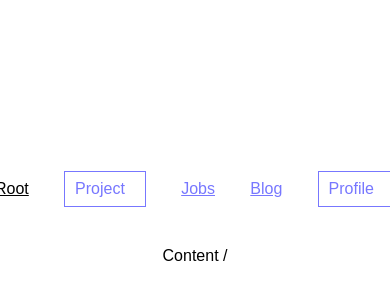
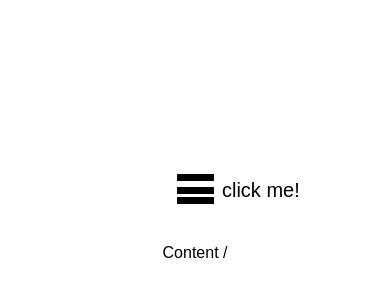
Before and after one commit to MELScience/dropdawn, a React (Create React App) app: page / in a window 390 px wide. Shown: the part 120-420 px from the top of the page. Built offline with nearby package versions, Linux system fonts and the light colour scheme.

Commit message:
fixed safari, removed dirty checking, created example of nested dropdowns

```diff
--- a/src/dropdawn.js
+++ b/src/dropdawn.js
@@ -23,19 +23,25 @@ function Dropdawn(options) {
     this.dropdownNode = null;
     this.dropdownContainer = null;
 
-    this._onFocus = (function(event) {
+    var that = this;
+
+    this._onFocus = function(event) {
         if (options.showOnFocus) {
             options.onShouldOpen();
-            this.maybeOpened = true;
+            that.maybeOpened = true;
         }
-    }).bind(this);
+    };
 
-    this._onClick = (function(event) {
+    this._onClick = function(event) {
         options.onShouldOpen();
-        this.maybeOpened = true;
-    }).bind(this);
+        that.maybeOpened = true;
+    };
 
-    this._checkNodeToBlur = (function(relatedTarget) {
+    this._onClickOutside = function(event) {
+        that._checkNodeToBlur(event.target);
+    };
+
+    this._checkNodeToBlur = function(relatedTarget) {
         // If node is TextNode — IE will fail to check that node contains
         // in container with '.contains' method, so we need to find Element parent :)
         if (relatedTarget && relatedTarget.nodeType === 3) {
@@ -43,40 +49,24 @@ function Dropdawn(options) {
         }
 
         if (relatedTarget) {
-            if (this.dropdownNode && this.dropdownNode.contains(relatedTarget)) {
+            if (that.dropdownNode && that.dropdownNode.contains(relatedTarget)) {
                 return;
             }
 
-            if (this.dropdownContainer && this.dropdownContainer.contains(relatedTarget)) {
+            if (that.dropdownContainer && that.dropdownContainer.contains(relatedTarget)) {
                 return;
             }
         }
 
         options.onShouldClose();
-        this.maybeOpened = false;
-    }).bind(this);
+        that.maybeOpened = false;
+    };
 
-    this._onBlur = (function(event) {
-        this._checkNodeToBlur('relatedTarget' in event ?
-            event.relatedTarget : document.activeElement
+    this._onBlur = function(event) {
+        that._checkNodeToBlur('relatedTarget' in event ?
+            event.relatedTarget : (document.querySelector(':focus') || document.activeElement)
         );
-    }).bind(this);
-
-    this._dirtyCheck = (function() {
-        var element = document.activeElement;
-
-        if (
-            options.showOnFocus &&
-            document.hasFocus() &&
-            element && this.dropdownNode
-            && this.dropdownNode.contains(element)
-        ) {
-            options.onShouldOpen();
-            this.maybeOpened = true;
-        } else if (this.maybeOpened) {
-            this._checkNodeToBlur(element);
-        }
-    }).bind(this);
+    };
 
     if (options.dropdownOpener) {
         this.listenDropdownOpener(options.dropdownOpener);
@@ -86,15 +76,7 @@ function Dropdawn(options) {
         this.listenDropdownContainer(options.dropdownContainer);
     }
 
-    if (!options.disableDirtyCheck) {
-        this._dirtyCheck();
-
-
-        // setInterval instead of recursive setTimeout,
-        // cos setTimeout may be lost if tab is in sleep mode
-        // (example — change tab on mobile safari and wait for few seconds — all timers will be lost :)
-        this._interval = setInterval(this._dirtyCheck, options.dirtyCheckInterval || 500);
-    }
+    this.listenClickOutside();
 };
 
 Dropdawn.prototype.clearDropdownOpenerEvents = function() {
@@ -105,15 +87,6 @@ Dropdawn.prototype.clearDropdownOpenerEvents = function() {
     this.dropdownNode.removeEventListener('click', this._onClick, true);
     this.dropdownNode.removeEventListener('focus', this._onFocus, true);
     this.dropdownNode.removeEventListener('blur', this._onBlur, true);
-};
-
-Dropdawn.prototype.clearDropdownContainerEvents = function() {
-    if (!this.dropdownContainer) {
-        return;
-    }
-
-    this.dropdownContainer.removeEventListener('focus', this._onFocus, true);
-    this.dropdownContainer.removeEventListener('blur', this._onBlur, true);
 };
 
 Dropdawn.prototype.listenDropdownOpener = function(node) {
@@ -134,6 +107,14 @@ Dropdawn.prototype.listenDropdownOpener = function(node) {
     }
 };
 
+Dropdawn.prototype.clearDropdownContainerEvents = function() {
+    if (!this.dropdownContainer) {
+        return;
+    }
+
+    this.dropdownContainer.removeEventListener('blur', this._onBlur, true);
+};
+
 Dropdawn.prototype.listenDropdownContainer = function(node) {
     if (this.dropdownContainer === node) {
         return;
@@ -150,10 +131,30 @@ Dropdawn.prototype.listenDropdownContainer = function(node) {
     }
 };
 
+// Safari in most cases does not fire focus and blur events for buttons and links,
+// and unless you enable (as I remember, I may mistaken) in settings — no keyboard navigation for links and buttons
+// only for inputs and textarea's by default.
+//
+// Touch events used for mobile browsers, in mobile Safari clicks are not propagating unless one of following conditions:
+// 1. Element you clicked have style `cursor: pointer;`
+// 2. Element has onClick listener
+// Some android devices works better with mouseup :)
+Dropdawn.prototype.listenClickOutside = function() {
+    document.documentElement.addEventListener('click', this._onClickOutside, false);
+    document.documentElement.addEventListener('touchend', this._onClickOutside, false);
+    document.documentElement.addEventListener('mouseup', this._onClickOutside, false);
+};
+
+Dropdawn.prototype.clearClickOutside = function() {
+    document.documentElement.removeEventListener('click', this._onClickOutside, false);
+    document.documentElement.removeEventListener('touchend', this._onClickOutside, false);
+    document.documentElement.removeEventListener('mouseup', this._onClickOutside, false);
+};
+
 Dropdawn.prototype.destroy = function() {
-    clearInterval(this._interval);
     this.clearDropdownContainerEvents();
     this.clearDropdownOpenerEvents();
+    this.clearClickOutside();
 
     this.maybeOpened = false;
     this.dropdownNode = null;
@@ -161,7 +162,6 @@ Dropdawn.prototype.destroy = function() {
     this._onFocus = null;
     this._onClick = null;
     this._onBlur = null;
-    this._dirtyCheck = null;
 };
 
 module.exports = Dropdawn;
--- a/src/example/App.css
+++ b/src/example/App.css
@@ -7,7 +7,7 @@
 }
 
 .App__Menu {
-    width: 400px;
+    width: 500px;
 }
 
 .App__Content {
@@ -20,9 +20,14 @@
     align-items: center;
 }
 
+.Menu__Hamburger {
+    display: none;
+}
+
 .Menu__Item {
     color: #7777ff;
     font-size: 16px;
+    margin: 5px 0px;
 }
 
 .Menu__Item:hover {
@@ -35,6 +40,7 @@
 
 .Dropdown {
     border: 1px solid #7777ff;
+    margin: 5px 0px;
 }
 
 .Dropdown__Button {
@@ -44,6 +50,10 @@
     border: 0;
     color: #7777ff;
     font-size: 16px;
+}
+
+.Dropdown__Button:focus {
+    outline: 1 solid blue;
 }
 
 .Dropdown__ListContainer {
@@ -79,3 +89,54 @@
 .Dropdown__Item_active {
     color: black!important;
 }
+
+
+
+@media (max-width: 600px) {
+    .App__Menu {
+        width: 250px;
+    }
+
+    .Menu {
+        display: none;
+        flex-direction: column;
+    }
+
+    .Menu_opened {
+        display: flex;
+    }
+
+    .Menu__Hamburger {
+        display: block;
+        border: 0;
+        border-top: 7px solid black;
+        box-sizing: content-box;
+        height: 14px;
+        background: white;
+        border-bottom: 7px solid black;
+        width: 25px;
+        margin: 0 auto;
+        position: relative;
+    }
+
+    .Menu__Hamburger:after {
+        position: absolute;
+        top: 6px;
+        height: 7px;
+        background: black;
+        left: 0px;
+        right: 0px;
+        content: '';
+        display: block;
+    }
+
+    .Menu__Hamburger:before {
+        display: block;
+        content: 'click me!';
+        width: 80px;
+        font-size: 20px;
+        left: 120%;
+        top: -2px;
+        position: absolute;
+    }
+}
--- a/src/example/App.js
+++ b/src/example/App.js
@@ -64,7 +64,7 @@ class Dropdown extends Component {
 
     render() {
         return <div className="Dropdown">
-            <button className="Dropdown__Button" ref={(node) => this.dropdown.listenDropdownOpener(node)}>
+            <button type="button" className="Dropdown__Button" ref={(node) => this.dropdown.listenDropdownOpener(node)}>
                 {this.props.title}
             </button>
             <div className="Dropdown__ListContainer">
@@ -84,8 +84,73 @@ class Dropdown extends Component {
 }
 
 class Menu extends Component {
+    constructor(...args) {
+        super(...args);
+
+        this.state = {
+            isOpened: false,
+        };
+
+        this.dropdown = new Dropdawn({
+            onShouldOpen: () => this.openDropdown(),
+            onShouldClose: () => this.closeDropdown(),
+            showOnFocus: !!this.props.showOnFocus, // false is default value
+            dropdownOpener: null, // default value, but you can set it up later with .listenDropdownOpener method
+            dropdownContainer: null // default value, but you can set it up later with .listenDropdownContainer method
+        });
+    }
+
+    openDropdown() {
+        if (this.state.isOpened) {
+            return;
+        }
+
+        this.setState({ isOpened: true });
+    }
+
+    closeDropdown() {
+        if (!this.state.isOpened) {
+            return;
+        }
+
+        this.setState({ isOpened: false });
+    }
+
+    componentWillUnmount() {
+        this.dropdown.destroy();
+    }
+
+    // Could be "better", for example through react context,
+    // or you can have state right in your main component or even in some store
+    // but I prefer to handle UI state in component's state
+    onClick(event) {
+        let { target } = event;
+
+        while (target && target !== this.container) {
+            const nodeName = (target.nodeName || '').toLowerCase();
+
+            if (nodeName === 'a' || nodeName === 'button') {
+                if (!target.classList.contains('Dropdown__Button')) {
+                    setTimeout(() => this.setState({ isOpened: false }));
+                    return;
+                }
+            }
+
+            target = target.parentNode;
+        }
+    }
+
     render() {
-        return <div className="Menu">
+        return <div className="Menu__Wrapper">
+            <button className="Menu__Hamburger" ref={(node) => this.dropdown.listenDropdownOpener(node)}></button>
+            <div
+                className={`Menu ${this.state.isOpened ? 'Menu_opened' : ''}`}
+                ref={(node) => {
+                    this.dropdown.listenDropdownContainer(node);
+                    this.container = node;
+                }}
+                onClick={(event) => this.onClick(event)}
+            >
                 <Link activeClassName="Menu__Item Menu__Item_active" className="Menu__Item" to="/">Root</Link>
                 <Dropdown title="Project" showOnFocus>
                     <Link
@@ -118,10 +183,12 @@ class Menu extends Component {
                         activeClassName="Dropdown__Item Dropdown__Item_active"
                     >Settings</Link>
                     <button
+                        type="button"
                         onClick={() => confirm('Are you sure?')}
                         className="Dropdown__Item"
                     >Logout</button>
                 </Dropdown>
+            </div>
         </div>;
     }
 }
```
Lines whose indentation alone changed are shown as unchanged.
